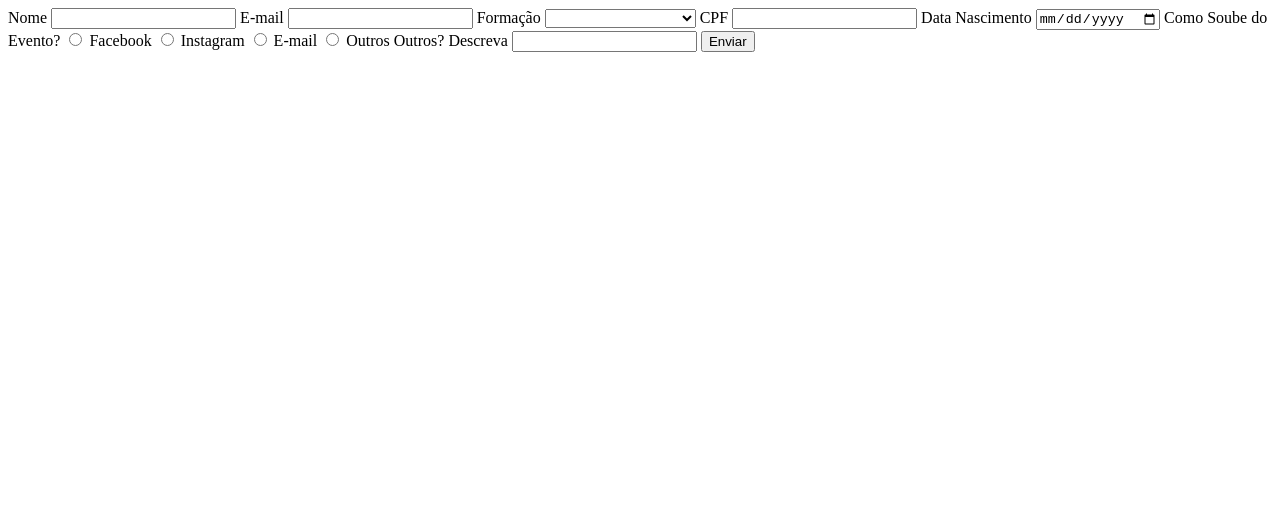
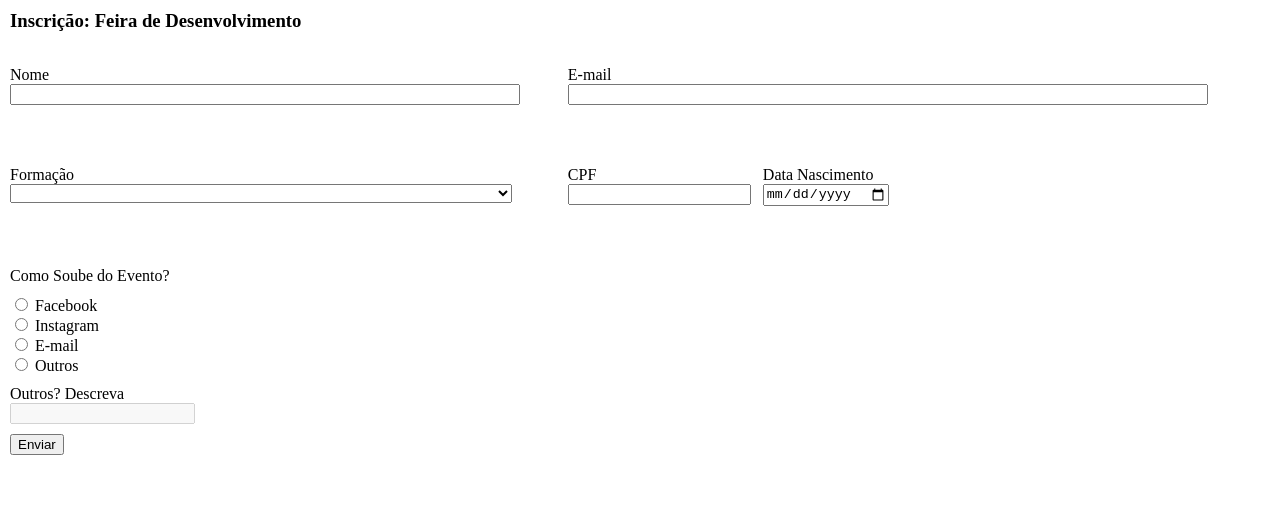
Before and after one commit to Nihagy/formulario, a plain HTML site: page index.html in a window 1280 px wide. Drawn offline with Linux system fonts and the light colour scheme; files that its build step writes are made by us from their sources.

Commit message:
estilizar o form

```diff
--- a/css/style.css
+++ b/css/style.css
@@ -0,0 +1,77 @@
+/* input{
+    display: block;
+    width: 300px;
+}
+ */
+
+body{
+    margin: 0;
+    display: grid;
+    grid-template-areas:    'nav' 'nav' 'nav' 'nav'
+                            'form' 'form' 'form' 'form'
+                            'form' 'form' 'form' 'form';
+    grid-template-columns: 25vw 25vw 25vw 25vw;
+    grid-template-rows: 7vh 60vh;
+}
+
+nav{
+    grid-area: nav;
+    grid-column: 1/5;
+    grid-row: 1;
+}
+
+h3{
+    margin: 10px;
+}
+
+form{
+    display: grid;
+    grid-area: form;
+    grid-column: 1/5;
+    grid-row: 2/4;
+    margin: 10px;
+}
+
+form div{
+    display: block;
+}
+
+#formcl1{
+    grid-column: 1/3;
+}
+
+#formcl1 input, select{
+    width: 90%;
+}
+
+#formcl2{
+    grid-column: 3/5;
+}
+
+#formcl2 input{
+    width: 90%;
+}
+
+.coluna2_linha1{
+    display: flex;
+}
+
+.coluna2_linha1 input{
+    margin-right: 10px;
+    width: 200px;
+}
+/*
+#formc1l2{
+    grid-column: 1;
+    grid-row: 3;
+} */
+
+#formc1l2 div{
+    margin-bottom: 10px;
+}
+
+
+/*
+#formpt3{
+    grid-column: 1/3;
+} */
--- a/index.html
+++ b/index.html
@@ -4,20 +4,30 @@
     <meta charset="UTF-8">
     <meta name="viewport" content="width=device-width, initial-scale=1.0">
     <meta http-equiv="X-UA-Compatible" content="ie=edge">
-    <link rel="stylesheet" href="style.css">
+    <link rel="stylesheet" href="css/style.css">
     <script defer src="script/script.js"></script>
     <title>Feira de Desenvolvimento de Software </title>
 </head>
 <body>
 
-    <form action="">
-        <title>Inscrição: Feira de Desenvolvimento</title>
+    <nav>
+        <h3>Inscrição: Feira de Desenvolvimento</h3>
+    </nav>
 
-        <label for="">Nome</label>
+    <form name="form_in" action="" method="POST">
+
+        <div id="formcl1">
+            <label for="">Nome</label><br>
             <input type="text" >
-        <label for="">E-mail</label>
+        </div>
+
+        <div id="formcl2">
+            <label for="">E-mail</label><br>
             <input type="email" name="" id="">
-        <label for="">Formação</label>
+        </div>
+
+        <div id="formcl1">
+            <label for="">Formação</label><br>
             <select name="" id="">
                 <option value=""></option>
                 <option value="">Bacharelado</option>
@@ -25,24 +35,48 @@
                 <option value="">Tecnológico</option>
                 <option value="">Educação à Distância</option>
             </select>
-        <label for="">CPF</label>
+        </div>
+
+        <div class="coluna2_linha1" id="formcl2">
+            <div>
+                <label for="">CPF</label><br>
                 <input type="number" name="" id="">
-        <label for="">Data Nascimento</label>
+            </div>
+
+            <div>
+                <label for="">Data Nascimento</label><br>
                 <input type="date" name="" id="">
+            </div>
+        </div>
+
+        <div class="sobre_evento" id="formc1l2" >
+            <div>
+                <label for="">Como Soube do Evento?</label><br>
+            </div>
+            <div>
+                <input type="radio" name="tevent" id="cface">
+                <label for="cface">Facebook</label><br>
+                <input type="radio" name="tevent" id="cinsta">
+                <label for="cinsta">Instagram</label><br>
+                <input type="radio" name="tevent" id="cemail">
+                <label for="cemail">E-mail</label><br>
+                <input type="radio" name="tevent" id="coutros">
+                <label for="coutros">Outros</label><br>
+            </div>
+            <div>
+                <label for="">Outros? Descreva</label><br>
+                <input class="outros" type="text" for="coutros" disabled>
+            </div>
+            <div>
+                <input type="button" value="Enviar">
+            </div>
+        </div>
 
 
-        <label for="">Como Soube do Evento?</label>
-        <input type="radio" name="tevent" id="cface">
-        <label for="cface">Facebook</label>
-        <input type="radio" name="tevent" id="cinsta">
-        <label for="cinsta">Instagram</label>
-        <input type="radio" name="tevent" id="cemail">
-        <label for="cemail">E-mail</label>
-        <input type="radio" name="tevent" id="coutros">
-        <label for="coutros">Outros</label>
-        <label for="">Outros? Descreva</label>
-        <input type="text" for="coutros">
-        <input type="button" value="Enviar">
+
+
+
+
 
     </form>
 
```
Lines whose indentation alone changed are shown as unchanged.
